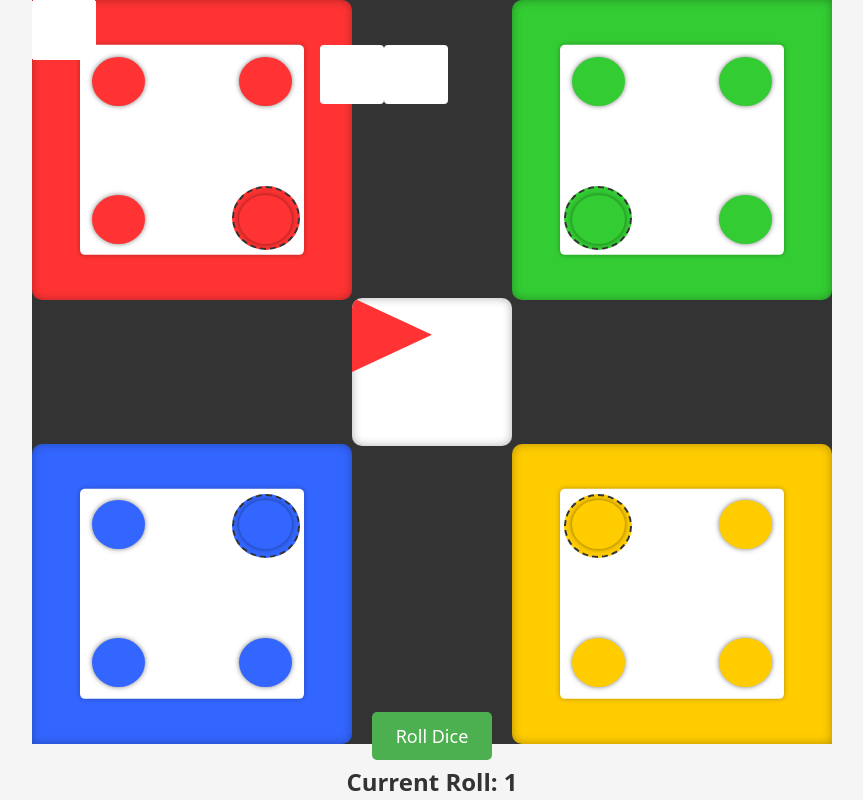
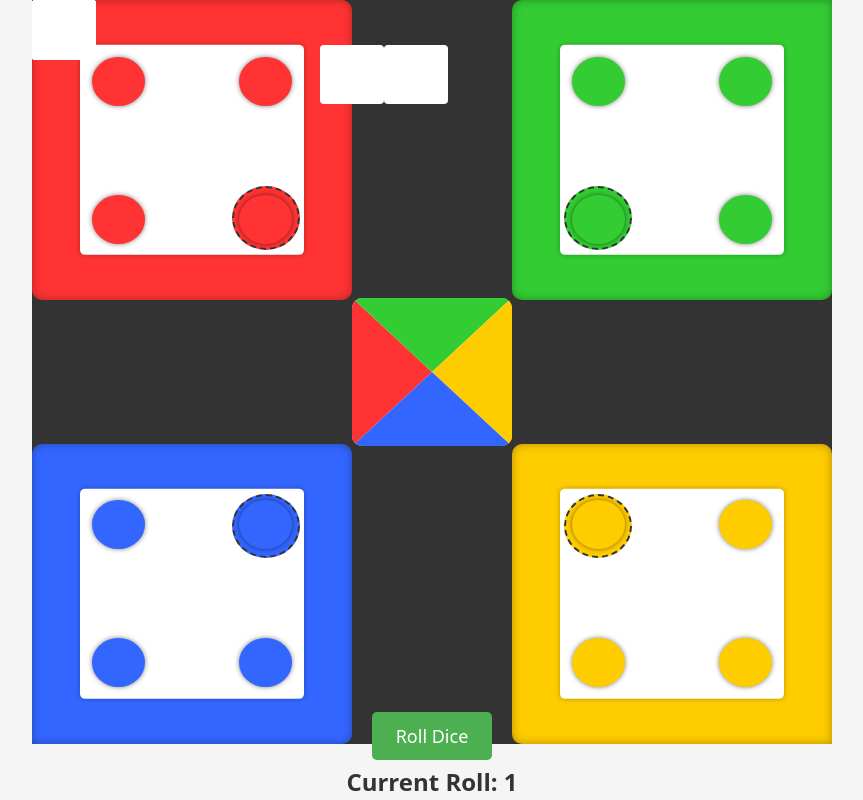
Before and after one commit to GingerImpasto/ludo-game, a React (Vite) app: page / in a window 1280 px wide. Shown: the whole page, without its empty margins (208-1071 px from the left). Built offline with nearby package versions, Linux system fonts and the light colour scheme.

Commit message:
Add colored arrows for all four sides

```diff
--- a/src/components/BoardCenter.css
+++ b/src/components/BoardCenter.css
@@ -1,12 +1,12 @@
 /* BoardCenter.css */
 .center-square {
   position: absolute;
-  width: 20%;  /* Changed from 30% */
-  height: 20%; /* Changed from 30% */
+  width: 20%;
+  height: 20%;
   background-color: white;
   border-radius: 10px;
-  top: 40%;    /* Adjusted from 35% */
-  left: 40%;   /* Adjusted from 35% */
+  top: 40%;
+  left: 40%;
   display: flex;
   justify-content: center;
   align-items: center;
@@ -20,12 +20,30 @@
   height: 100%;
 }
 
-.color-arrow.red {
+.color-arrow {
   position: absolute;
-  width: 50%;
-  height: 50%;
+  width: 100%;
+  height: 100%;
   top: 0;
   left: 0;
+}
+
+.color-arrow.red {
   background-color: #ff3333;
-  clip-path: polygon(0% 0%, 100% 50%, 0% 100%);
+  clip-path: polygon(0% 0%, 50% 50%, 0% 100%);
 }
+
+.color-arrow.green {
+  background-color: #33cc33;
+  clip-path: polygon(100% 0%, 50% 50%, 0% 0%);
+}
+
+.color-arrow.yellow {
+  background-color: #ffcc00;
+  clip-path: polygon(100% 0%, 50% 50%, 100% 100%);
+}
+
+.color-arrow.blue {
+  background-color: #3366ff;
+  clip-path: polygon(0% 100%, 50% 50%, 100% 100%);
+}
--- a/src/components/BoardCenter.tsx
+++ b/src/components/BoardCenter.tsx
@@ -7,6 +7,9 @@ const BoardCenter: React.FC = () => {
     <div className="center-square">
       <div className="center-colors">
         <div className="color-arrow red"></div>
+        <div className="color-arrow green"></div>
+        <div className="color-arrow yellow"></div>
+        <div className="color-arrow blue"></div>
       </div>
     </div>
   );
```
